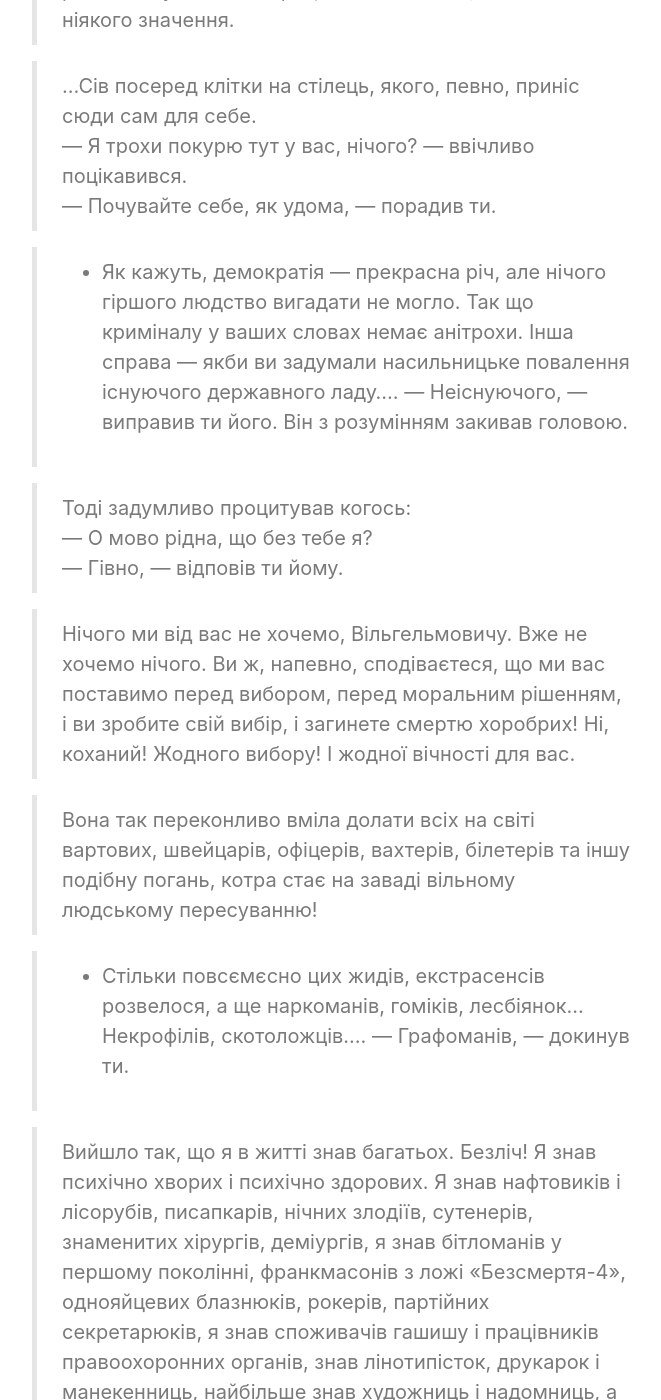
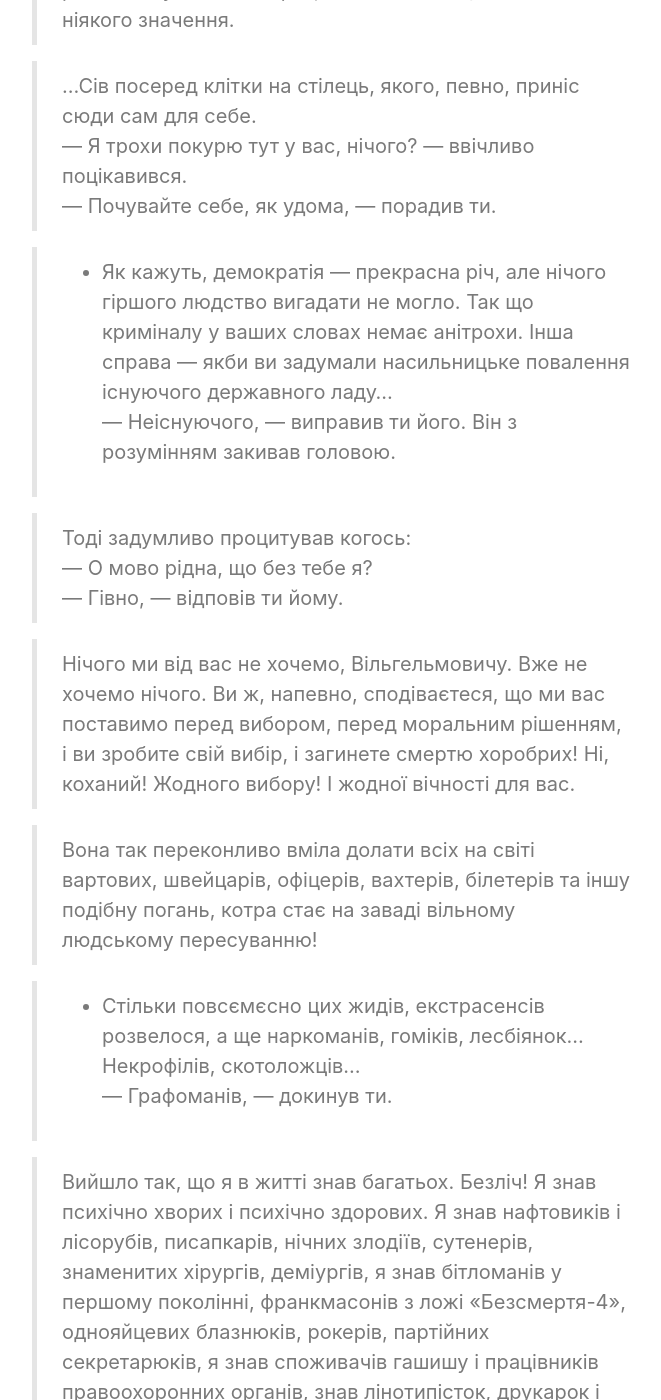
Before and after one commit to yevhenii-havrylenko/yevhenii-havrylenko.github.io, a Jekyll site: the page built from _posts/2022-01-30-moscoviad.md, in a window 1280 px wide and 1400 px high, scrolled down 2660 px. Shown: the whole window, without its empty margins (258-919 px from the left). Built offline with Jekyll 4.4.1, drawn with Linux system fonts in a browser that asks for light colours.

```diff
--- a/_posts/2022-01-30-moscoviad.md
+++ b/_posts/2022-01-30-moscoviad.md
@@ -40,7 +40,7 @@ title: 'Юрій Андрухович, «Московіада»'
 — Я трохи покурю тут у вас, нічого? — ввічливо поцікавився.
 — Почувайте себе, як удома, — порадив ти.
 
-> - Як кажуть, демократія — прекрасна річ, але нічого гіршого людство вигадати не могло. Так що криміналу у ваших словах немає анітрохи. Інша справа — якби ви задумали насильницьке повалення існуючого державного ладу….
+> - Як кажуть, демократія — прекрасна річ, але нічого гіршого людство вигадати не могло. Так що криміналу у ваших словах немає анітрохи. Інша справа — якби ви задумали насильницьке повалення існуючого державного ладу…
 — Неіснуючого, — виправив ти його. Він з розумінням закивав головою.
 
 >Тоді задумливо процитував когось:
@@ -51,7 +51,7 @@ title: 'Юрій Андрухович, «Московіада»'
 
 >Вона так переконливо вміла долати всіх на світі вартових, швейцарів, офіцерів, вахтерів, білетерів та іншу подібну погань, котра стає на заваді вільному людському пересуванню!
 
-> - Стільки повсємєсно цих жидів, екстрасенсів розвелося, а ще наркоманів, гоміків, лесбіянок… Некрофілів, скотоложців….
+> - Стільки повсємєсно цих жидів, екстрасенсів розвелося, а ще наркоманів, гоміків, лесбіянок… Некрофілів, скотоложців…
 — Графоманів, — докинув ти.
 
 >Вийшло так, що я в житті знав багатьох. Безліч! Я знав психічно хворих і психічно здорових. Я знав нафтовиків і лісорубів, писапкарів, нічних злодіїв, сутенерів, знаменитих хірургів, деміургів, я знав бітломанів у першому поколінні, франкмасонів з ложі «Безсмертя-4», однояйцевих блазнюків, рокерів, партійних секретарюків, я знав споживачів гашишу і працівників правоохоронних органів, знав лінотипісток, друкарок і манекенниць, найбільше знав художниць і надомниць, а також наложниць, знав навіть кількох заложниць, проте переважно — незаможниць. А ще не можу від вас приховати, та й не смію приховувати — знав суфлерів, філерів знав, суфіїв. Знав останніх гіпісів і перших панків. Бував у кабінетах перших осіб, ділив єдиний ковток горілки з сифілітиками, спав в одному ліжку з хворими СНІДом. Знав одного чорношкірого українця родом з Ямайки, взагалі українців знав найбільше, проте інших націй так само. Зрештою, знав навіть психіатра, який писав дисертацію. Багатьох знав. Безліч! Мій товариш — джазовий піаніст — нині став головою міської ради демократичного скликання. Під час сесій він вмикає плейєр, ховаючись у президії, порівнює Гавелом. Повний пінцет! Але, крім нього, я знаю ще безліч інших осіб. Я бував на вершинах і на дні, я все спізнав і все пережив… За тоталітарного режиму був коректором, за посттоталітарного мої ерекції почастішали. Мене вже нічим не здивуєш, нічим не дістанеш… Але я ще не бачив таких рідкісних мудаків, як ви. друзі!
```
